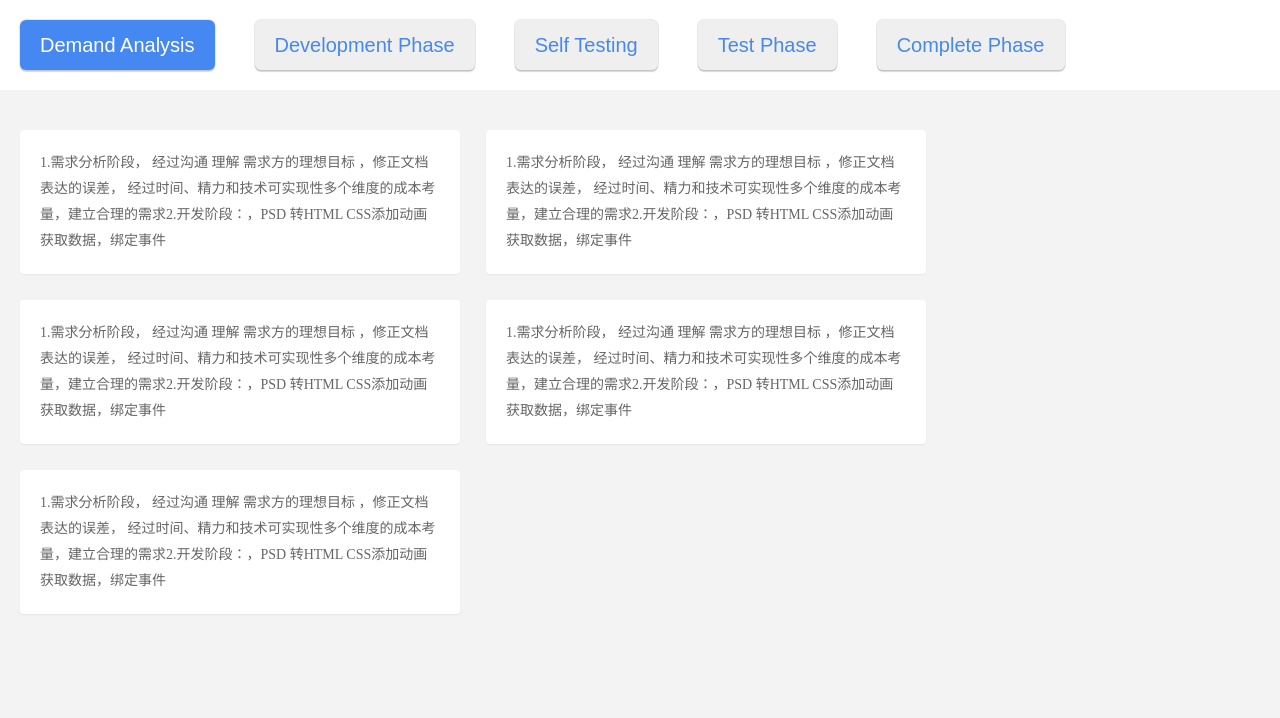
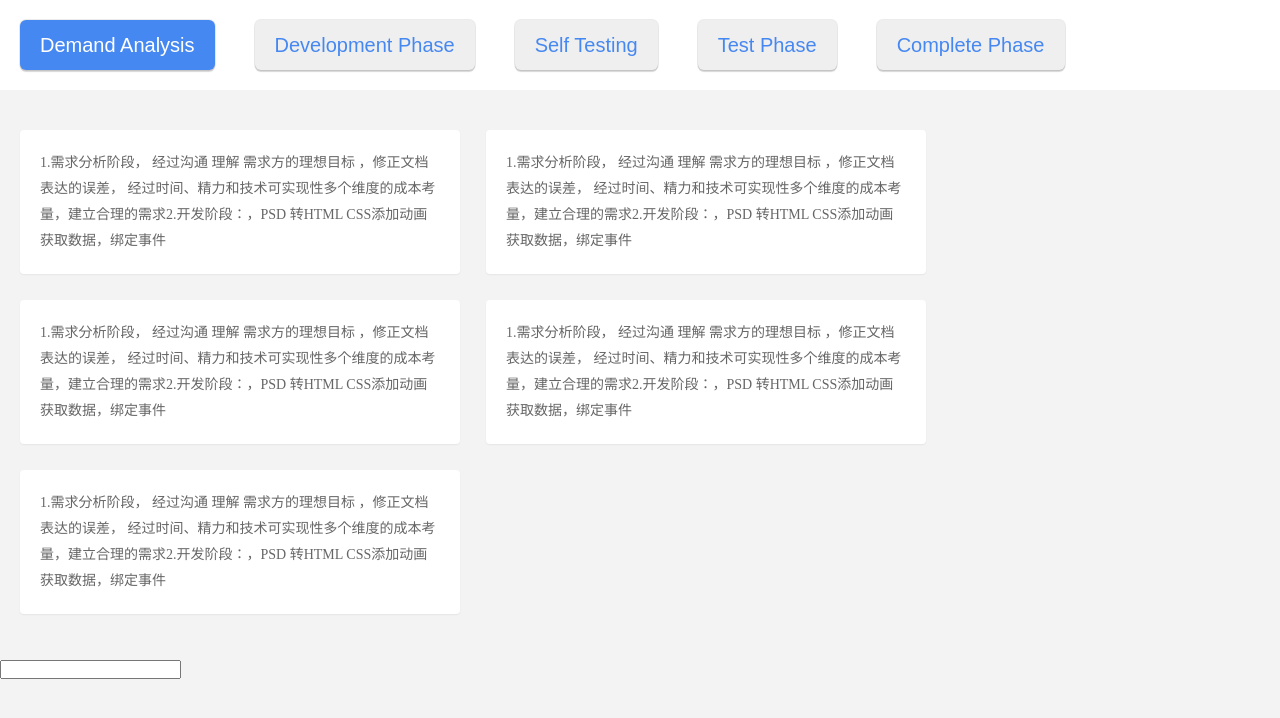
Before and after one commit to sumhah/workspace, a Vue app: page / in a window 1280 px wide. Shown: the top 718 px of the page. Built offline with nearby package versions, Linux system fonts and the light colour scheme; the HTML template or start-up script is replaced by a standard one.

Commit message:
add editor

```diff
--- a/src/App.vue
+++ b/src/App.vue
@@ -13,8 +13,9 @@
              v-show="currentState === i"
              v-for="(step, i) in steps"
         >
-            <p class="p" v-for="text in stepData[i]">{{ text }}</p>
+            <p class="p" v-for="text in stepData[i]" @click="popEdit">{{ text }}</p>
         </div>
+        <input type="text" class="editor">
     </div>
 </template>
 
@@ -52,6 +53,11 @@
             }
         },
         name: 'app',
+        methods: {
+            popEdit() {
+
+            }
+        },
         mounted() {
 
         }
```
